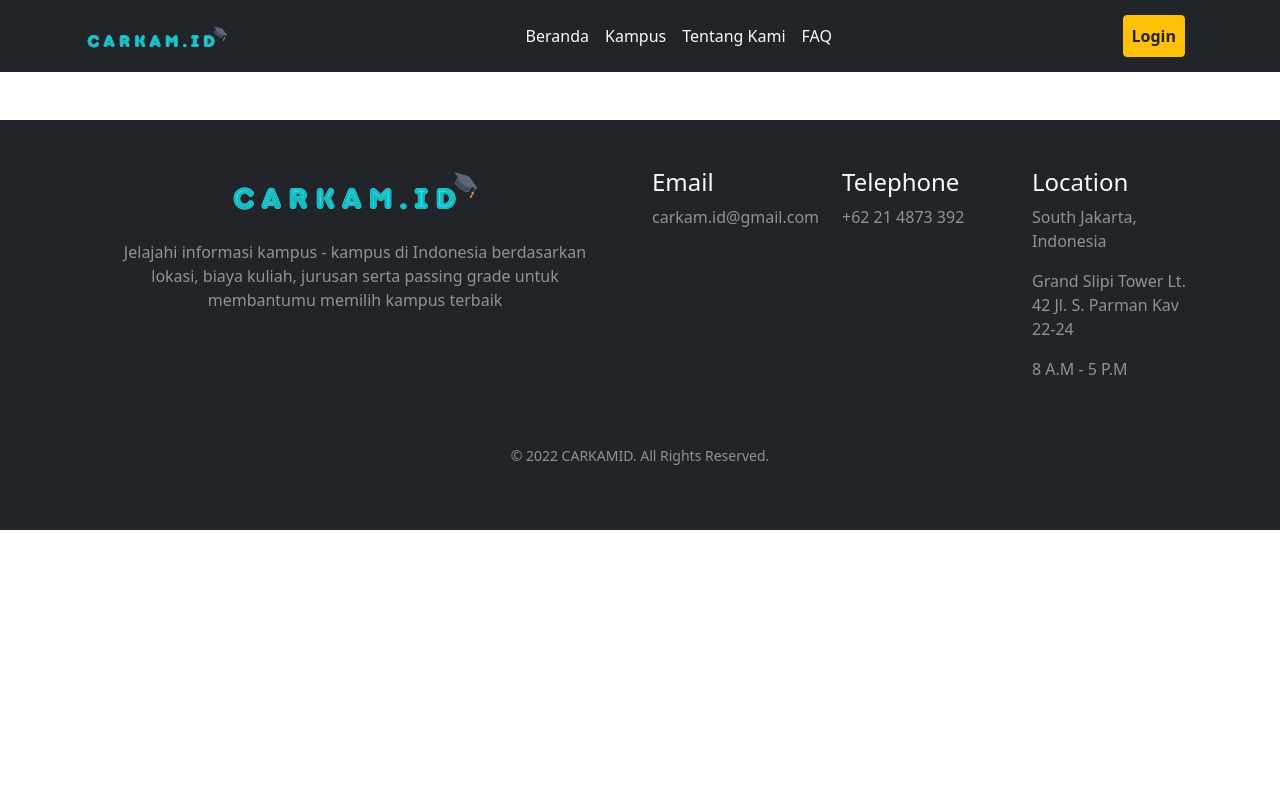
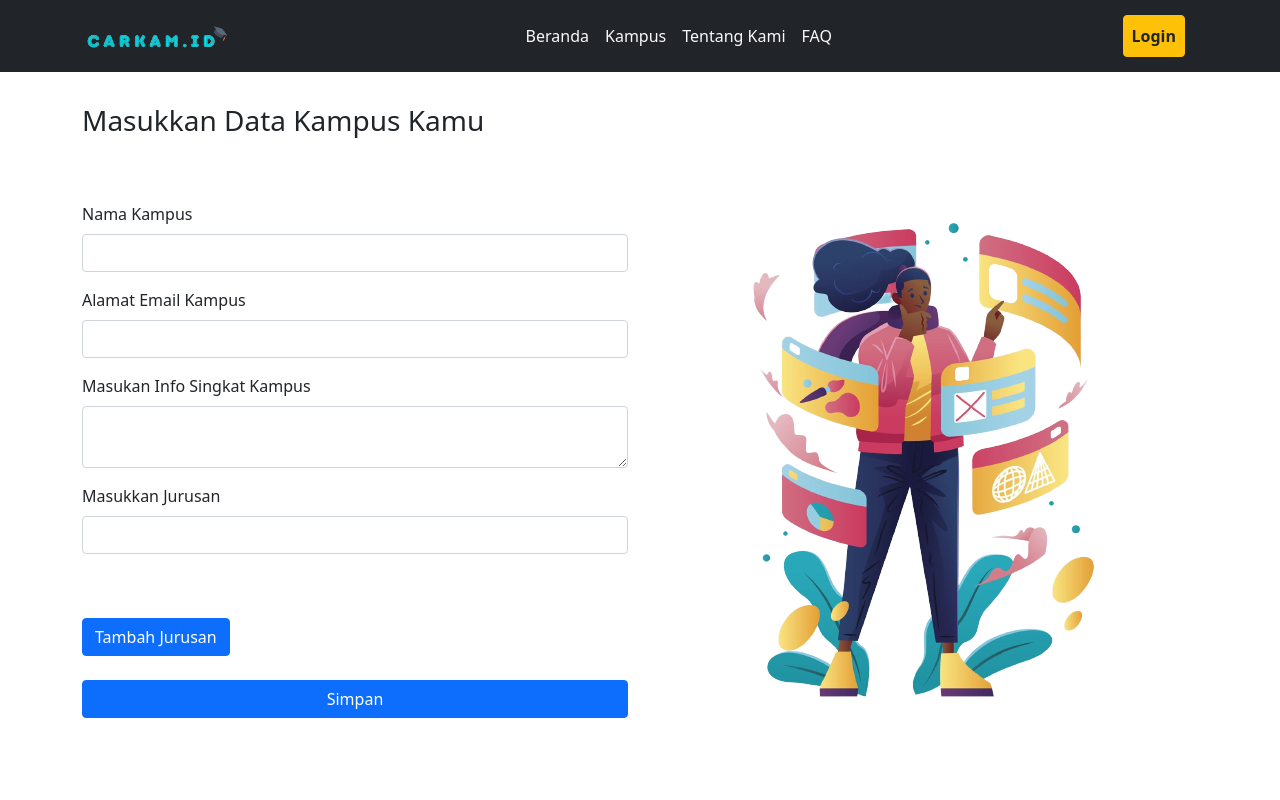
Before and after one commit to ariopri/Carkam, a React (Create React App) app in the folder front_end/: page /Kampus/create/1 in a window 1280 px wide. Shown: the top 800 px of the page. Built offline with nearby package versions, Linux system fonts and the light colour scheme.

Commit message:
Challange : add n remove dynamic button

```diff
--- a/front_end/src/App.js
+++ b/front_end/src/App.js
@@ -37,7 +37,7 @@
             path="/Kampus/detail/review/:id"
             element={<Masukkanreview peringatan={peringatan} />}
           />
-          <Route path="/Kampus/create" element={<InputUnivBaru />} />
+          <Route path="/Kampus/create/:id" element={<InputUnivBaru />} />
           <Route
             path="/Kampus/detail/update"
             element={<EditUniv peringatan2={peringatan2} />}
--- a/front_end/src/components/InputUnivBaru.jsx
+++ b/front_end/src/components/InputUnivBaru.jsx
@@ -1,10 +1,25 @@
 import { Container } from "react-bootstrap";
-
 import Button from "react-bootstrap/Button";
 import Form from "react-bootstrap/Form";
 import gambarasik from "./InputUnivBaruItem/image/Beranda.png";
+import { useState } from "react";
 
 const InputUnivBaru = () => {
+  const [inputList, setInputList] = useState([{ jurusan: "" }]);
+  const handleInputChange = (e, index) => {
+    const { name, value } = e.target;
+    const list = [...inputList];
+    list[index][name] = value;
+    setInputList(list);
+  };
+  const handleRemoveClick = (index) => {
+    const list = [...inputList];
+    list.splice(index, 1);
+    setInputList(list);
+  };
+  const handleAddClick = () => {
+    setInputList([...inputList, { jurusan: "" }]);
+  };
   return (
     <>
       <Container>
@@ -26,27 +41,57 @@
                     <Form.Label>Masukan Info Singkat Kampus</Form.Label>
                     <textarea class="form-control"></textarea>
                   </Form.Group>
-                  <Form.Group className="mb-3">
+
+                  {inputList.map((x, i) => {
+                    return (
+                      <div className="box">
+                        <Form.Group className="mb-3">
+                          <Form.Label>Masukkan Jurusan </Form.Label>
+                          <Form.Control
+                            type="text"
+                            name="jurusan"
+                            value={x.jurusan}
+                            onChange={(e) => handleInputChange(e, i)}
+                          />
+                        </Form.Group>
+
+                        <div className="btn-box">
+                          {inputList.length !== 1 && (
+                            <Button
+                              variant="danger"
+                              onClick={() => handleRemoveClick(i)}
+                            >
+                              Hapus
+                            </Button>
+                            // <button
+                            //   className="mr10"
+                            //   onClick={() => handleRemoveClick(i)}
+                            // >
+                            //   Remove
+                            // </button>
+                          )}
+                          <br /> <br />
+                          {inputList.length - 1 === i && (
+                            <Button variant="primary" onClick={handleAddClick}>
+                              Tambah Jurusan
+                            </Button>
+                            // <button onClick={handleAddClick}>Add</button>
+                          )}
+                        </div>
+                      </div>
+                    );
+                  })}
+                  {/* <div style={{ marginTop: 20 }}>
+                    {JSON.stringify(inputList)}
+                  </div> */}
+
+                  {/* <Form.Group className="mb-3">
                     <Form.Label>Masukkan Jurusan 1</Form.Label>
                     <Form.Control type="text" />
-                  </Form.Group>
-                  <Form.Group className="mb-3">
-                    <Form.Label>Masukkan Jurusan 2</Form.Label>
-                    <Form.Control type="text" />
-                  </Form.Group>
-                  <Form.Group className="mb-3">
-                    <Form.Label>Masukkan Jurusan 3</Form.Label>
-                    <Form.Control type="text" />
-                  </Form.Group>
-                  <Form.Group className="mb-3">
-                    <Form.Label>Masukkan Jurusan 4</Form.Label>
-                    <Form.Control type="text" />
-                  </Form.Group>
-                  <Form.Group className="mb-3">
-                    <Form.Label>Masukkan Jurusan 5</Form.Label>
-                    <Form.Control type="text" />
-                  </Form.Group>
-                  <Button variant="primary" type="submit">
+                  </Form.Group> */}
+
+                  <br />
+                  <Button variant="primary w-100" type="button">
                     Simpan
                   </Button>
                 </Form>
```
